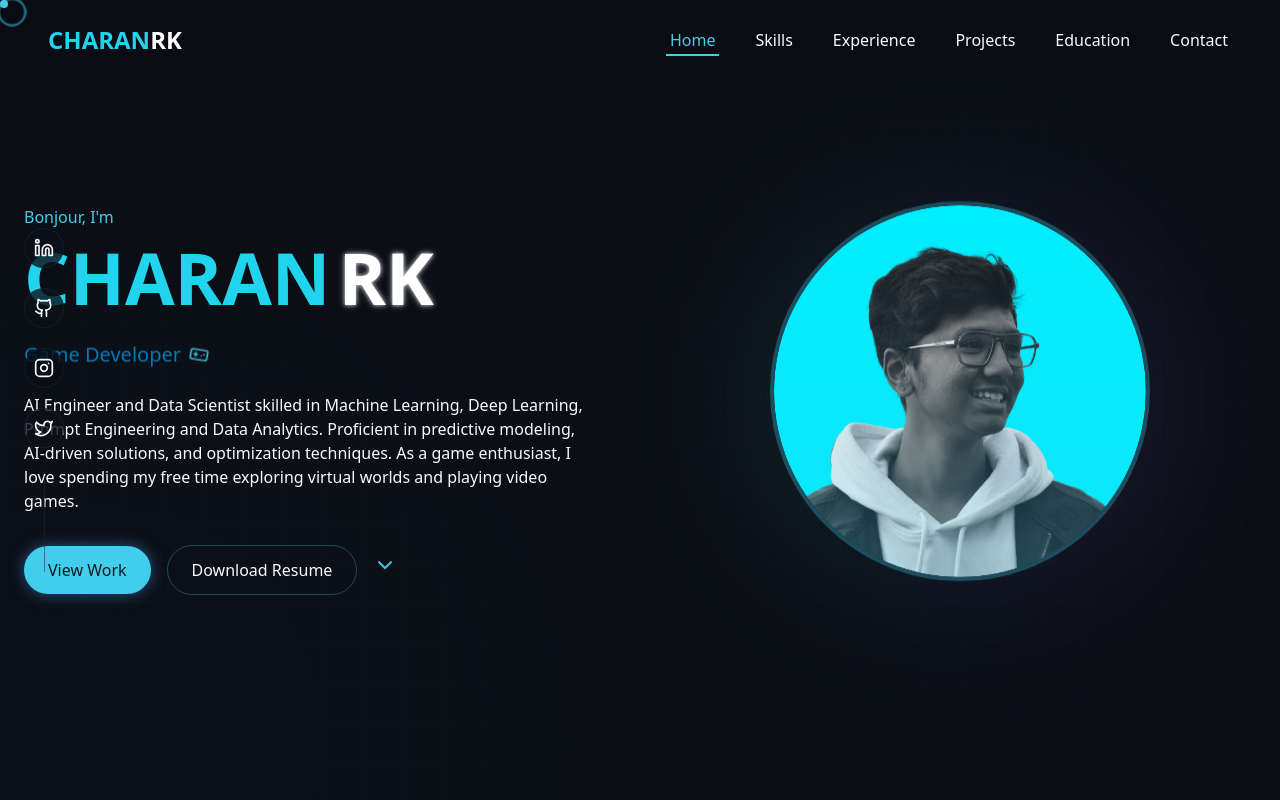
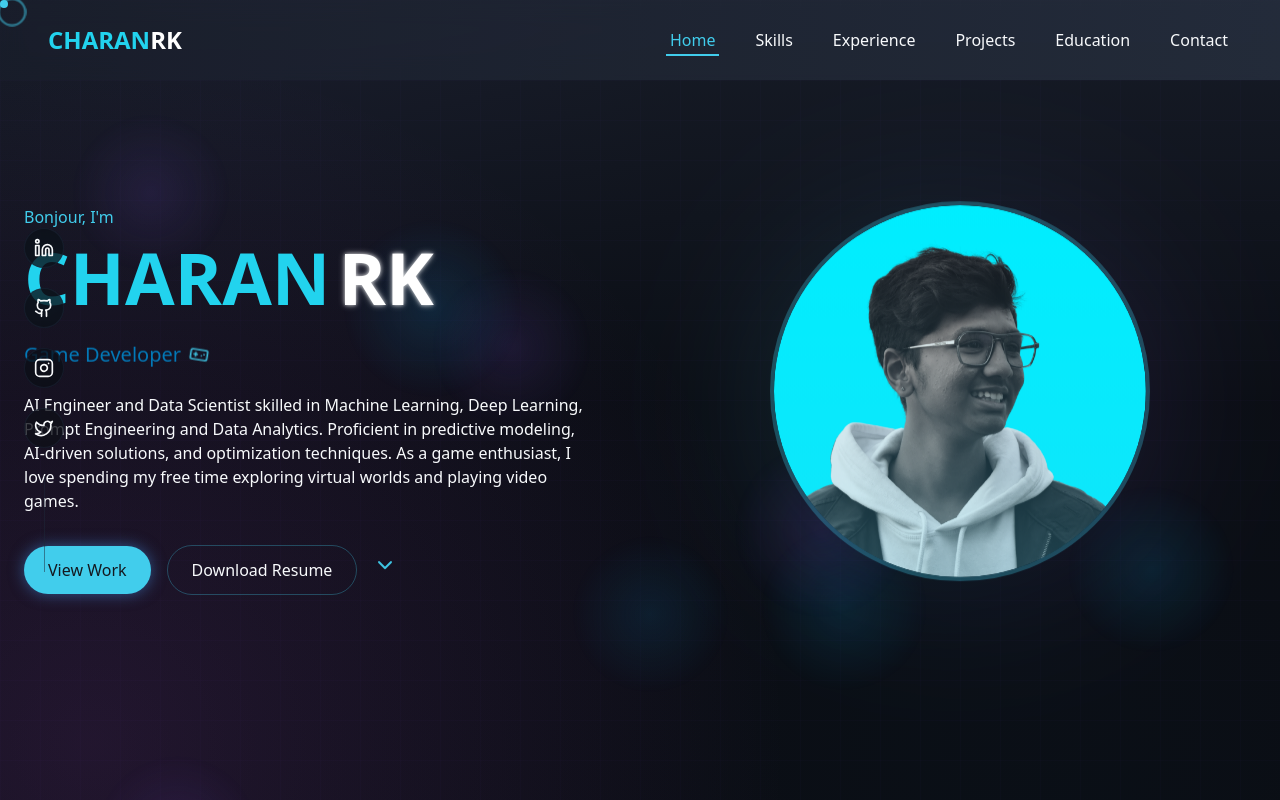
Before and after one commit to Charan051203/charan-portfolio, a React (Vite) app: page / in a window 1280 px wide. Shown: the top 800 px of the page. Built offline with nearby package versions, Linux system fonts and the light colour scheme.

Commit message:
Refactor: Improve homepage and navbar styling
- Enhanced the homepage background with a visually appealing gradient.
- Adjusted the navbar background color for better contrast.

```diff
--- a/src/components/Hero.tsx
+++ b/src/components/Hero.tsx
@@ -1,3 +1,4 @@
+
 import React, { useEffect, useState } from 'react';
 import { motion, AnimatePresence } from 'framer-motion';
 import { Gamepad, ChevronDown } from 'lucide-react';
@@ -74,16 +75,18 @@ const Hero: React.FC = () => {
   return (
     <section id="home" className="min-h-screen flex flex-col items-center justify-center relative overflow-hidden py-8 md:py-0">
       <div className="absolute inset-0 -z-10">
-        <div className="absolute inset-0 bg-gradient-to-b from-background/20 via-background to-background/80" />
+        {/* Enhanced background with more vibrant gradient */}
+        <div className="absolute inset-0 bg-gradient-to-b from-[#1A1F2C]/80 via-background to-background/90" />
 
+        {/* Animated gradient background */}
         <motion.div
-          className="absolute inset-0 opacity-20"
+          className="absolute inset-0 opacity-30"
           animate={{
             background: [
-              "radial-gradient(circle at 0% 0%, rgba(72,149,239,0.1) 0%, transparent 50%)",
-              "radial-gradient(circle at 100% 100%, rgba(72,149,239,0.1) 0%, transparent 50%)",
-              "radial-gradient(circle at 0% 100%, rgba(72,149,239,0.1) 0%, transparent 50%)",
-              "radial-gradient(circle at 100% 0%, rgba(72,149,239,0.1) 0%, transparent 50%)"
+              "radial-gradient(circle at 0% 0%, rgba(139, 92, 246, 0.4) 0%, transparent 50%)",
+              "radial-gradient(circle at 100% 100%, rgba(14, 165, 233, 0.4) 0%, transparent 50%)",
+              "radial-gradient(circle at 0% 100%, rgba(217, 70, 239, 0.4) 0%, transparent 50%)",
+              "radial-gradient(circle at 100% 0%, rgba(14, 165, 233, 0.4) 0%, transparent 50%)"
             ]
           }}
           transition={{
@@ -93,13 +96,42 @@ const Hero: React.FC = () => {
           }}
         />
 
+        {/* Grid overlay effect */}
         <div className="absolute inset-0 opacity-10"
           style={{
-            backgroundImage: `linear-gradient(to right, rgba(255,255,255,0.1) 1px, transparent 1px),
-                            linear-gradient(to bottom, rgba(255,255,255,0.1) 1px, transparent 1px)`,
+            backgroundImage: `linear-gradient(to right, rgba(139, 92, 246, 0.2) 1px, transparent 1px),
+                            linear-gradient(to bottom, rgba(139, 92, 246, 0.2) 1px, transparent 1px)`,
             backgroundSize: '40px 40px'
           }}
         />
+
+        {/* Additional animated particle effect */}
+        <div className="absolute inset-0 overflow-hidden">
+          {[...Array(8)].map((_, i) => (
+            <motion.div
+              key={i}
+              className="absolute w-32 h-32 rounded-full opacity-20"
+              style={{
+                background: i % 2 === 0
+                  ? "radial-gradient(circle, rgba(139, 92, 246, 0.5) 0%, rgba(139, 92, 246, 0) 70%)"
+                  : "radial-gradient(circle, rgba(14, 165, 233, 0.5) 0%, rgba(14, 165, 233, 0) 70%)",
+                left: `${Math.random() * 100}%`,
+                top: `${Math.random() * 100}%`,
+              }}
+              animate={{
+                x: [0, Math.random() * 100 - 50],
+                y: [0, Math.random() * 100 - 50],
+                opacity: [0.1, 0.3, 0.1],
+                scale: [1, 1.5, 1],
+              }}
+              transition={{
+                duration: 15 + Math.random() * 10,
+                repeat: Infinity,
+                ease: "linear"
+              }}
+            />
+          ))}
+        </div>
       </div>
 
       <div className="container px-4 sm:px-6 mx-auto">
--- a/src/components/Navbar.tsx
+++ b/src/components/Navbar.tsx
@@ -103,7 +103,9 @@ const Navbar: React.FC<NavbarProps> = ({ showIcons = true }) => {
         }}
         transition={{ duration: 0.3 }}
         className={`fixed top-0 w-full z-50 transition-all duration-300 ${
-          scrolled ? 'backdrop-blur-xl bg-background/70 border-b border-border/10 shadow-lg py-2 px-3 sm:py-3 sm:px-4' : 'backdrop-blur-sm bg-background/30 py-3 px-3 sm:py-6 sm:px-4'
+          scrolled ?
+            'bg-gradient-to-r from-[#1A1F2C]/85 to-[#2d3748]/85 backdrop-blur-xl border-b border-primary/20 shadow-lg py-2 px-3 sm:py-3 sm:px-4' :
+            'bg-gradient-to-r from-[#1A1F2C]/60 to-[#2d3748]/60 backdrop-blur-md py-3 px-3 sm:py-6 sm:px-4'
         }`}
       >
         <div className="container mx-auto flex justify-between items-center">
@@ -145,7 +147,7 @@ const Navbar: React.FC<NavbarProps> = ({ showIcons = true }) => {
           {/* Mobile Menu Button */}
           {isMobile && (
             <motion.button
-              className="fixed top-4 right-4 z-50 flex items-center gap-2 bg-primary/10 p-2 rounded-full backdrop-blur-sm border border-primary/20"
+              className="fixed top-4 right-4 z-50 flex items-center gap-2 bg-primary/20 p-2 rounded-full backdrop-blur-sm border border-primary/20"
               onClick={() => setMobileMenuOpen(!mobileMenuOpen)}
               whileHover={{ scale: 1.05 }}
               whileTap={{ scale: 0.95 }}
@@ -160,7 +162,7 @@ const Navbar: React.FC<NavbarProps> = ({ showIcons = true }) => {
       <AnimatePresence>
         {isMobile && mobileMenuOpen && (
           <motion.div
-            className="fixed inset-0 bg-background/95 backdrop-blur-lg z-40 md:hidden flex flex-col items-center justify-center"
+            className="fixed inset-0 bg-gradient-to-br from-[#1A1F2C]/95 to-[#2d3748]/95 backdrop-blur-lg z-40 md:hidden flex flex-col items-center justify-center"
             initial={{ opacity: 0, x: '-100%' }}
             animate={{ opacity: 1, x: 0 }}
             exit={{ opacity: 0, x: '100%' }}
--- a/src/index.css
+++ b/src/index.css
@@ -51,6 +51,10 @@
     overflow-x: hidden;
     overscroll-behavior: none;
     touch-action: manipulation;
+    background-image:
+      radial-gradient(circle at 20% 20%, rgba(139, 92, 246, 0.15) 0%, transparent 35%),
+      radial-gradient(circle at 80% 80%, rgba(14, 165, 233, 0.15) 0%, transparent 35%);
+    background-attachment: fixed;
   }
 
   .animate-pulse-glow {
@@ -72,6 +76,16 @@
   .glassmorphism {
     @apply backdrop-blur-xl bg-background/70 border border-white/10 shadow-[0_4px_12px_-2px_rgba(0,0,0,0.3)];
   }
+
+  /* Enhanced glassmorphism with purple accent */
+  .glassmorphism-purple {
+    @apply backdrop-blur-xl bg-[#1A1F2C]/70 border border-purple-500/20 shadow-[0_4px_12px_-2px_rgba(139,92,246,0.3)];
+  }
+
+  /* Enhanced glassmorphism with blue accent */
+  .glassmorphism-blue {
+    @apply backdrop-blur-xl bg-[#1A1F2C]/70 border border-blue-500/20 shadow-[0_4px_12px_-2px_rgba(14,165,233,0.3)];
+  }
 }
 
 @keyframes float {
@@ -92,6 +106,16 @@
   animation: glow 3s ease-in-out infinite;
 }
 
+/* Enhanced animations */
+@keyframes float-rotate {
+  0%, 100% { transform: translateY(0px) rotate(0deg); }
+  50% { transform: translateY(-10px) rotate(2deg); }
+}
+
+.float-rotate-animation {
+  animation: float-rotate 4s ease-in-out infinite;
+}
+
 /* Enhance mobile experience */
 @media (max-width: 768px) {
   * {
```
